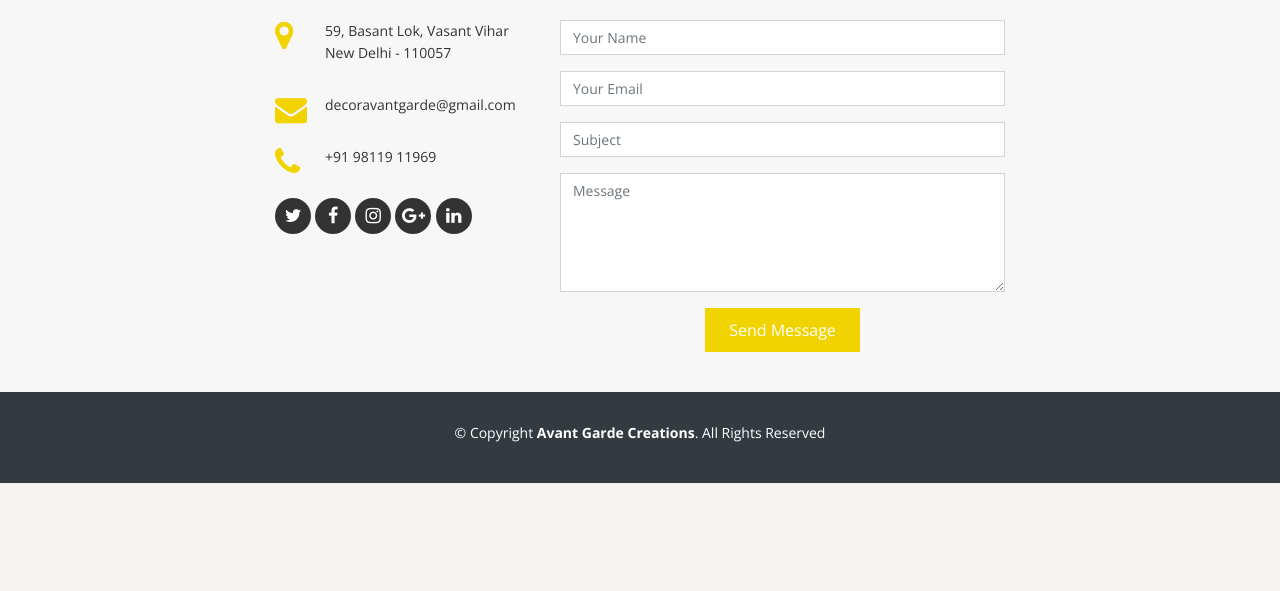
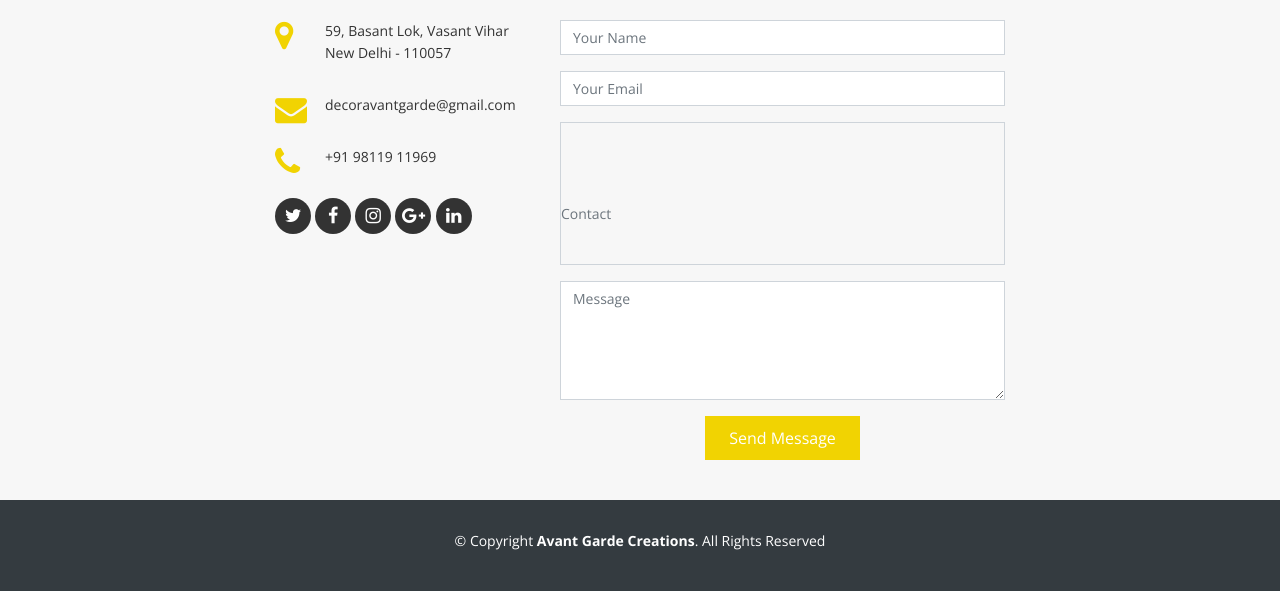
Before and after one commit to teamnaymi/AvantGarde, a PHP site: page / in a window 1280 px wide. Shown: the part 4475-5066 px from the top of the page. Before the commit the page ends 4958 px from the top, so only its background shows below. Run offline with PHP 8.4, Linux system fonts and the light colour scheme; some libraries are stand-ins or nearby versions.

Commit message:
Contact Number

```diff
--- a/contactform/contactform.php
+++ b/contactform/contactform.php
@@ -3,7 +3,7 @@
 $name = $_POST['name'];
 $email = $_POST['email'];
 $message = $_POST['message'];
-$contact = $_POST['subject'];
+$contact = $_POST['contact'];
 $email = filter_var($email, FILTER_SANITIZE_EMAIL); // Sanitizing E-mail.
 // After sanitization Validation is performed
 if (filter_var($email, FILTER_VALIDATE_EMAIL)) {
--- a/index.php
+++ b/index.php
@@ -512,7 +512,7 @@
                   <div class="validation"></div>
                 </div>
                 <div class="form-group">
-                  <input type="text" class="form-control" name="subject" id="subject" placeholder="Subject" data-rule="minlen:4" data-msg="Please enter at least 8 chars of subject" />
+                  <input type="text" class="form-control" name="contact" id="contact" placeholder="Contact"/>
                   <div class="validation"></div>
                 </div>
                 <div class="form-group">
```
